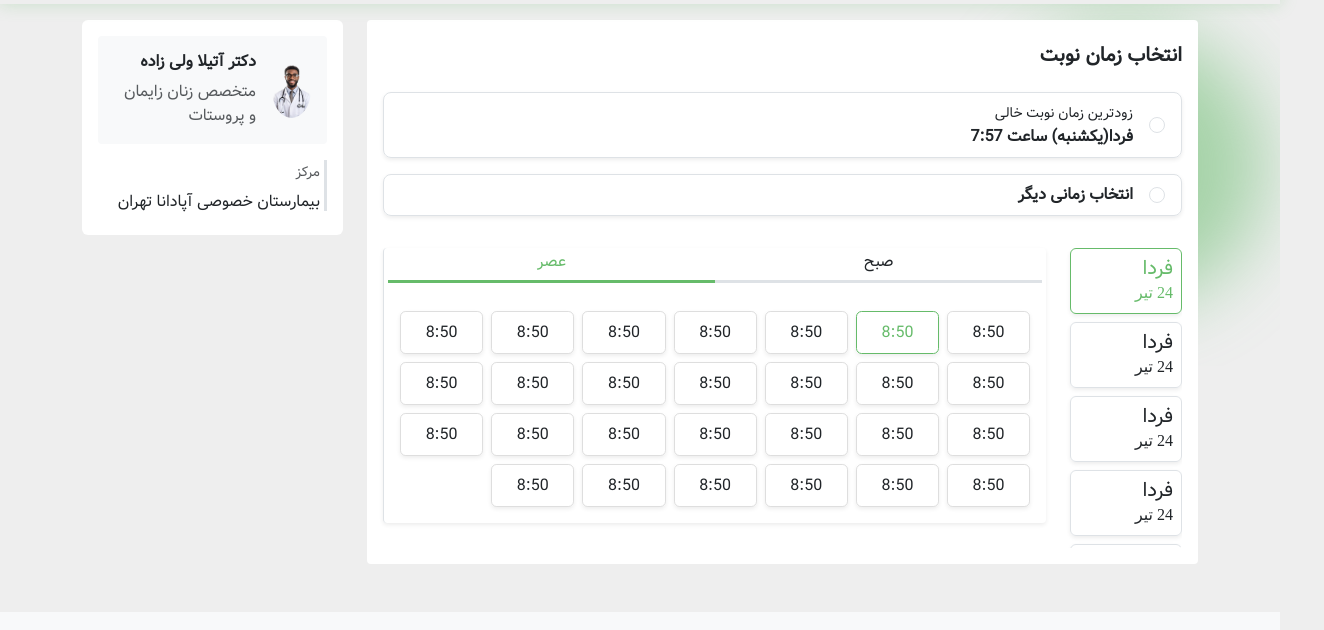
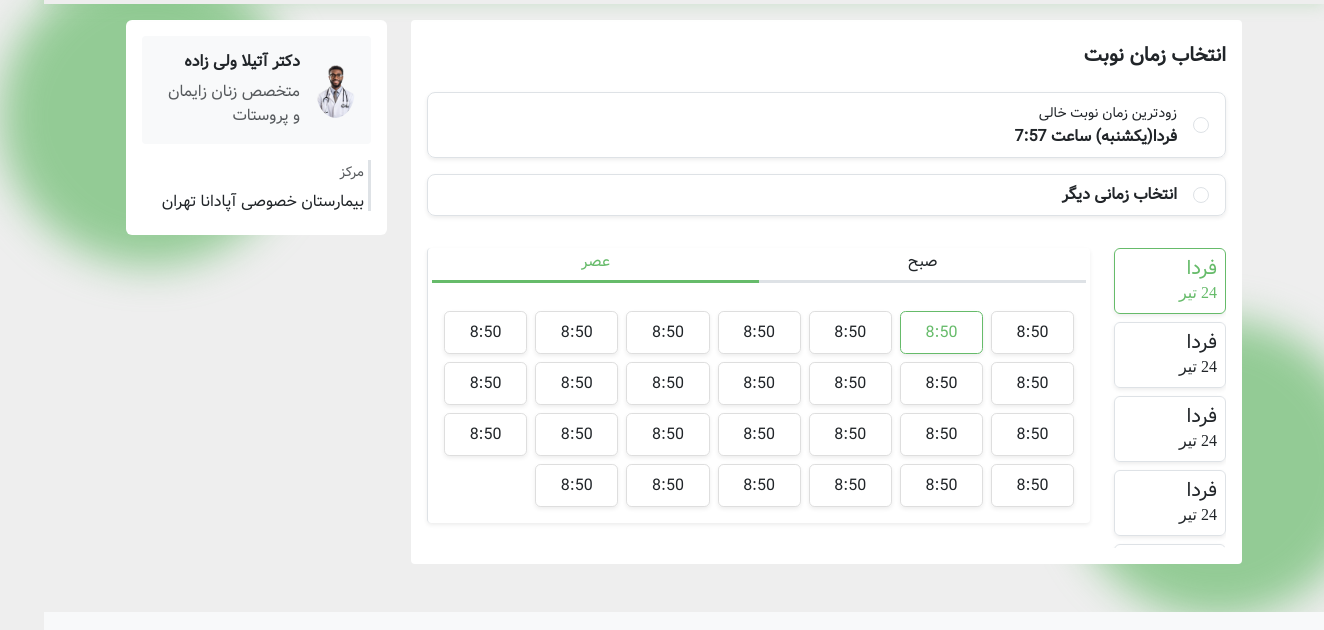
Before and after one commit to hojjatSadafi/doctor, a plain HTML site: page visit-page.html in a window 1280 px wide. Shown: the part 100-730 px from the top of the page, 1324 px wide, since content can reach past the window. Drawn offline with Linux system fonts and the light colour scheme.

Commit message:
add fade circle to visit page

```diff
--- a/styles/visit-page.css
+++ b/styles/visit-page.css
@@ -11,11 +11,19 @@ body{
     background-color: #66bb6a;
     border-radius: 6px;
 }
+.visit-page-fade-img{
+    position: absolute;
+    width: 300px;
+    height: 300px;
+    background-color: #66bb6aaa;
+    z-index: -1;
+    filter: blur(20px);
+}
 .visit-page-fade-img-1{
-    position: absolute;
+    left: -10%;
+    top: -10%;
+}
+.visit-page-fade-img-2{
     right: -10%;
-    top: -10%;
-    width: 400px;
-    stroke: aqua;
-    z-index: -1;
+    bottom: -10%;
 }
--- a/visit-page.html
+++ b/visit-page.html
@@ -1,5 +1,6 @@
 <!DOCTYPE html>
 <html lang="fa" dir="rtl">
+
 <head>
     <meta charset="UTF-8">
     <meta name="viewport" content="width=device-width, initial-scale=1.0">
@@ -14,6 +15,7 @@
     <link rel="stylesheet" href="styles/footer.css">
 
 </head>
+
 <body class="bg-light2">
     <svg class="d-none">
         <symbol id="footer__instagram" xmlns="http://www.w3.org/2000/svg" width="30" height="30" viewBox="0 0 24 24"
@@ -54,6 +56,20 @@
             <path d="M3 21l1.65 -3.8a9 9 0 1 1 3.4 2.9l-5.05 .9" />
             <path d="M9 10a.5 .5 0 0 0 1 0v-1a.5 .5 0 0 0 -1 0v1a5 5 0 0 0 5 5h1a.5 .5 0 0 0 0 -1h-1a.5 .5 0 0 0 0 1" />
         </symbol>
+        <symbol id="visit-page__fade-circle" xmlns="http://www.w3.org/2000/svg" version="1.1" xmlns:xlink="http://www.w3.org/1999/xlink"
+            xmlns:svgjs="http://svgjs.dev/svgjs" viewBox="0 0 800 800" opacity="0.53">
+            <defs>
+                <filter id="bbblurry-filter" x="-100%" y="-100%" width="400%" height="400%"
+                    filterUnits="objectBoundingBox" primitiveUnits="userSpaceOnUse" color-interpolation-filters="sRGB">
+                    <feGaussianBlur stdDeviation="75" x="0%" y="0%" width="100%" height="100%" in="SourceGraphic"
+                        edgeMode="none" result="blur"></feGaussianBlur>
+                </filter>
+            </defs>
+            <g filter="url(#bbblurry-filter)">
+                <ellipse rx="277.5" ry="277.5" cx="404.74433523447726" cy="401.50445428818307" fill="#66bb6aff">
+                </ellipse>
+            </g>
+        </symbol>
     </svg>
 
     <header class="py-3" id="header">
@@ -66,7 +82,8 @@
                 </div>
                 <ul class="d-none d-md-flex gap-3 header-nav-list text-muted m-0">
                     <li class="header-nav-list__item"><a href="index.html">صفحه اصلی</a></li>
-                    <li class="header-nav-list__item header-nav-list__item--active"><a href="visit-page.html">رزرو نوبت</a></li>
+                    <li class="header-nav-list__item header-nav-list__item--active"><a href="visit-page.html">رزرو
+                            نوبت</a></li>
                     <li class="header-nav-list__item"><a href="#">ارتباط با ما</a></li>
                 </ul>
 
@@ -77,12 +94,13 @@
                 </div>
             </div>
             <!-- mobile menues -->
-             <div class="header-hamberger d-md-none">
+            <div class="header-hamberger d-md-none">
                 <span class="line"></span>
-             </div>
+            </div>
             <ul class="d-flex d-md-none gap-3 header-mobile-nav-list text-muted">
                 <li class="header-mobile-nav-list__item"><a href="index.html">صفحه اصلی</a></li>
-                <li class="header-mobile-nav-list__item header-mobile-nav-list__item--active"><a href="visit-page.html">رزرو نوبت</a></li>
+                <li class="header-mobile-nav-list__item header-mobile-nav-list__item--active"><a
+                        href="visit-page.html">رزرو نوبت</a></li>
                 <li class="header-mobile-nav-list__item "><a href="#">ارتباط با ما</a></li>
                 <span class="header-mobile-nav-list__x fw-bold">X</span>
                 <div class="d-flex flex-column d-md-none gap-2">
@@ -99,7 +117,9 @@
             <div class="order-lg-2 col-lg-4 col-xl-3">
                 <div class="w-100 bg-white p-3 rounded-2">
                     <div class="bg-light d-flex align-items-center gap-3 p-3 rounded-1 mb-3">
-                        <div class="visit-mini-box__img rounded-circle overflow-hidden"><img src="images/pngtree-young-afro-professional-doctor-png-image_13227671.png" alt="" class="w-100 h-100 object-fit-cover"></div>
+                        <div class="visit-mini-box__img rounded-circle overflow-hidden"><img
+                                src="images/pngtree-young-afro-professional-doctor-png-image_13227671.png" alt=""
+                                class="w-100 h-100 object-fit-cover"></div>
                         <div class="">
                             <h6 class="fw-bold">دکتر آتیلا ولی زاده</h6>
                             <span class="text-muted">متخصص زنان زایمان و پروستات</span>
@@ -114,8 +134,10 @@
             <div class="order-lg-1 col-lg-8 col-xl-9">
                 <div class="bg-white p-3 rounded-1">
                     <h3 class="fs-5 mb-4 mt-2 fw-bold">انتخاب زمان نوبت</h3>
-                    <label role="button" class=" gap-3 ps-3 p-2 border rounded-3 d-flex shadow-sm mb-3" for="fastest-reserve-radio">
-                        <input type="radio" class="visit-time-reserve-radio form-check-input my-auto" id="fastest-reserve-radio" name="reserve-radio">
+                    <label role="button" class=" gap-3 ps-3 p-2 border rounded-3 d-flex shadow-sm mb-3"
+                        for="fastest-reserve-radio">
+                        <input type="radio" class="visit-time-reserve-radio form-check-input my-auto"
+                            id="fastest-reserve-radio" name="reserve-radio">
                         <div class="">
                             <small class="m-0">زودترین زمان نوبت خالی</small>
                             <p class="fw-bold m-0">فردا(یکشنبه) ساعت 7:57</p>
@@ -123,29 +145,31 @@
                     </label>
                     <label role="button" class="gap-3 ps-3 p-2 border rounded-3 d-flex align-items-center shadow-sm"
                         for="all-reserve-radio" id=>
-                        <input type="radio" class="visit-time-reserve-radio form-check-input my-auto" id="all-reserve-radio" name="reserve-radio">
+                        <input type="radio" class="visit-time-reserve-radio form-check-input my-auto"
+                            id="all-reserve-radio" name="reserve-radio">
                         <p class="fw-bold m-0">انتخاب زمانی دیگر</p>
                     </label>
                     <div class="row mt-3 g-3">
                         <div class="col-md-3 col-lg-2 rounded-2">
                             <div class="w-100 rounded-1 d-flex flex-column gap-2 pe-2" id="days-wrapper">
-                                <span role="button" class="border p-2 rounded-2 shadow-sm d-flex flex-column days-item days-item--active">
-                                    <h6 class="mb-0 fs-5 ">فردا</h6>
-                                    <p  class="mb-0 fs-6 fw-light ff-vazir-light">24 تیر</p>
-                                </span>
-                                <span role="button"  class="border p-2 rounded-2 shadow-sm d-flex flex-column days-item">
+                                <span role="button"
+                                    class="border p-2 rounded-2 shadow-sm d-flex flex-column days-item days-item--active">
                                     <h6 class="mb-0 fs-5 ">فردا</h6>
                                     <p class="mb-0 fs-6 fw-light ff-vazir-light">24 تیر</p>
                                 </span>
-                                <span role="button"  class="border p-2 rounded-2 shadow-sm d-flex flex-column days-item">
+                                <span role="button" class="border p-2 rounded-2 shadow-sm d-flex flex-column days-item">
                                     <h6 class="mb-0 fs-5 ">فردا</h6>
                                     <p class="mb-0 fs-6 fw-light ff-vazir-light">24 تیر</p>
                                 </span>
-                                <span role="button"  class="border p-2 rounded-2 shadow-sm d-flex flex-column days-item">
+                                <span role="button" class="border p-2 rounded-2 shadow-sm d-flex flex-column days-item">
                                     <h6 class="mb-0 fs-5 ">فردا</h6>
                                     <p class="mb-0 fs-6 fw-light ff-vazir-light">24 تیر</p>
                                 </span>
-                                <span role="button"  class="border p-2 rounded-2 shadow-sm d-flex flex-column days-item">
+                                <span role="button" class="border p-2 rounded-2 shadow-sm d-flex flex-column days-item">
+                                    <h6 class="mb-0 fs-5 ">فردا</h6>
+                                    <p class="mb-0 fs-6 fw-light ff-vazir-light">24 تیر</p>
+                                </span>
+                                <span role="button" class="border p-2 rounded-2 shadow-sm d-flex flex-column days-item">
                                     <h6 class="mb-0 fs-5 ">فردا</h6>
                                     <p class="mb-0 fs-6 fw-light ff-vazir-light">24 تیر</p>
                                 </span>
@@ -154,8 +178,14 @@
                         <div class="col-md-9 col-lg-10">
                             <div class="w-100 border-end shadow-sm rounded-1" id="time-box-wrapper">
                                 <div class="row text-center p-1" id="time-box-head">
-                                    <div role="button" class="col-6 pe-0"><h5 class="border-bottom border-3 fs-6 pb-2 time-box-head__title">صبح</h5></div>
-                                    <div role="button" class="col-6 ps-0"><h5 class="border-bottom border-3 fs-6 pb-2 time-box-head__title time-box-head__title--active">عصر</h5></div>
+                                    <div role="button" class="col-6 pe-0">
+                                        <h5 class="border-bottom border-3 fs-6 pb-2 time-box-head__title">صبح</h5>
+                                    </div>
+                                    <div role="button" class="col-6 ps-0">
+                                        <h5
+                                            class="border-bottom border-3 fs-6 pb-2 time-box-head__title time-box-head__title--active">
+                                            عصر</h5>
+                                    </div>
                                 </div>
                                 <main class="text-center" id="time-box-main">
                                     <span class="time-item shadow-sm">8:50</span>
@@ -193,8 +223,10 @@
             </div>
 
         </div>
-        <svg class="visit-page-fade-img-1" version="1.1" viewBox="0 0 800 800" opacity="0.53"><defs><filter id="bbblurry-filter" x="-100%" y="-100%" width="400%" height="400%" filterUnits="objectBoundingBox" primitiveUnits="userSpaceOnUse" color-interpolation-filters="sRGB">
-        <feGaussianBlur stdDeviation="75" x="0%" y="0%" width="100%" height="100%" in="SourceGraphic" edgeMode="none" result="blur"></feGaussianBlur></filter></defs><g filter="url(#bbblurry-filter)"><ellipse rx="277.5" ry="277.5" cx="404.74433523447726" cy="401.50445428818307" fill="#66bb6aff"></ellipse></g></svg>
+        <div class="visit-page-fade-img visit-page-fade-img-1 rounded-circle">
+        </div>
+        <div class="visit-page-fade-img visit-page-fade-img-2 rounded-circle">
+        </div>
     </div>
 
     <footer class="bg-light">
@@ -223,7 +255,8 @@
                                 <li><a href="#" class="list__body text-muted text-decoration-none">ورود</a></li>
                             </ul>
                         </div>
-                        <div class="col-lg-3 d-flex flex-column space__between align-items-lg-start responsive__items-1">
+                        <div
+                            class="col-lg-3 d-flex flex-column space__between align-items-lg-start responsive__items-1">
                             <h5 class="mb-3">تماس با ما</h5>
                             <ul class="list-unstyled d-flex flex-column justify-content-lg-start gap-4">
                                 <div class="d-flex flex-lg-row align-self-center align-self-lg-start">
@@ -242,7 +275,8 @@
                         </div>
                     </div>
                 </div>
-                <div class="col-lg-3 mt-3 mt-lg-0 offset-lg-1 d-flex flex-column align-items-center align-items-lg-start gap-2">
+                <div
+                    class="col-lg-3 mt-3 mt-lg-0 offset-lg-1 d-flex flex-column align-items-center align-items-lg-start gap-2">
                     <h5 class="mb-4">عضویت در خبرنامه</h5>
                     <div class="input-group mb-4">
                         <input type="text" class="form-control" placeholder="ایمیل">
@@ -300,4 +334,5 @@
     <script src="js/header.js"></script>
     <script src="js/visit-box.js"></script>
 </body>
+
 </html>
```
